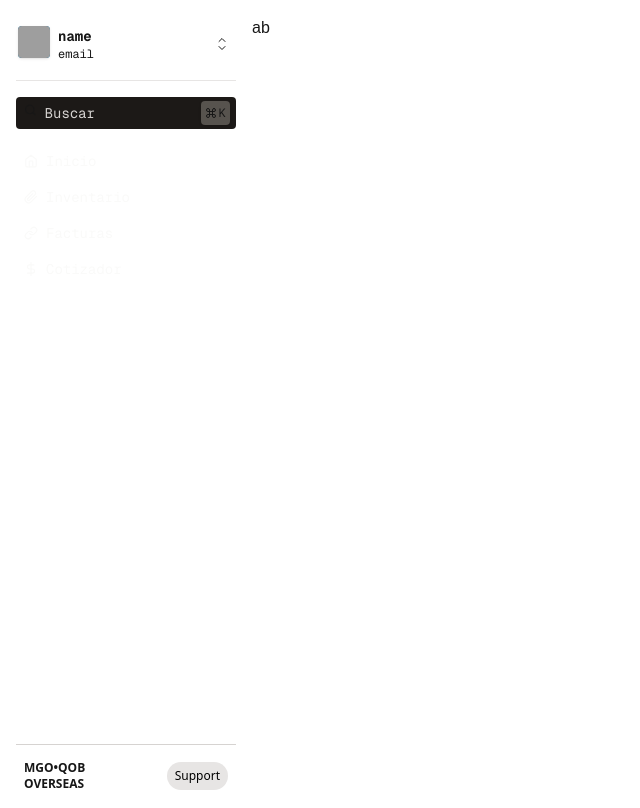
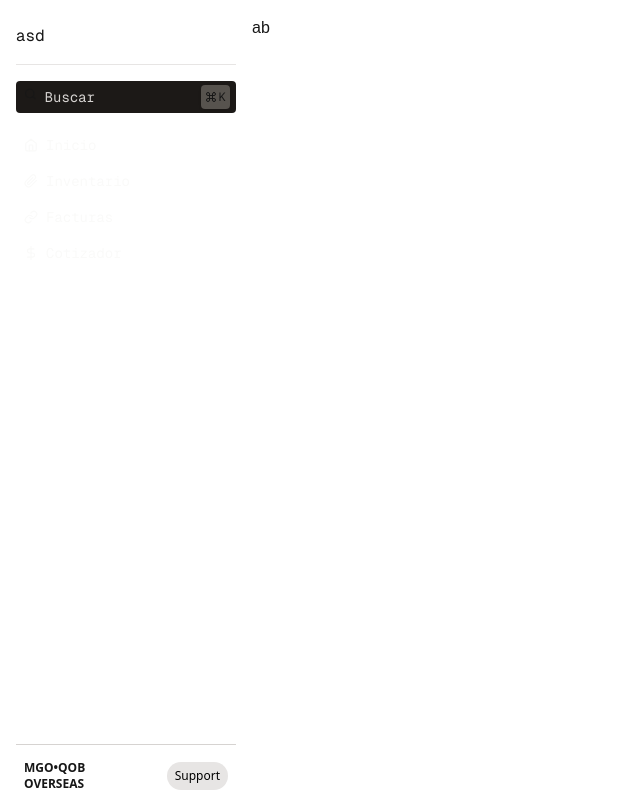
Before and after one commit to MGO-ind/intranet, a Next.js app: page / in a window 1280 px wide. Shown: the whole page, without its empty margins (0-640 px from the left). Built offline with nearby package versions, Linux system fonts and the light colour scheme; grey boxes are pictures that could not be loaded.

Commit message:
Update accountToggle.tsx

```diff
--- a/app/elementos/sidebar/accountToggle.tsx
+++ b/app/elementos/sidebar/accountToggle.tsx
@@ -1,23 +1,10 @@
-import React from "react";
-import { FiChevronDown, FiChevronUp } from "react-icons/fi";
+
 
 export const AccountToggle = () => {
     return (
         <>
         <div className="border-b mb-4 mt-2 pb-4 border-stone-200">
-            <button className="flex p-0.5 hover:bg-slate-600 rounded transition-colors relative gap-2 w-full item-center">
-                <img src="https://api.dicebear.com/9.x/notionists/svg" alt="avatar" className="size-8 rounded shrink-0 bg-sky-700 shadow"/>
-                <div className="text-start">
-                    <span className="text-sm font-bold block">
-                        name
-                    </span>
-                    <span className="text-xs block">
-                        email
-                    </span>
-                </div>
-                <FiChevronDown className="absolute right-2 top-1/2 translate-y-[calc(-50%+4px)] text-xs"/>
-                <FiChevronUp className="absolute right-2 top-1/2 translate-y-[calc(-50%-4px)] text-xs"/>
-            </button>
+            asd
         </div>
     </>
 
```
